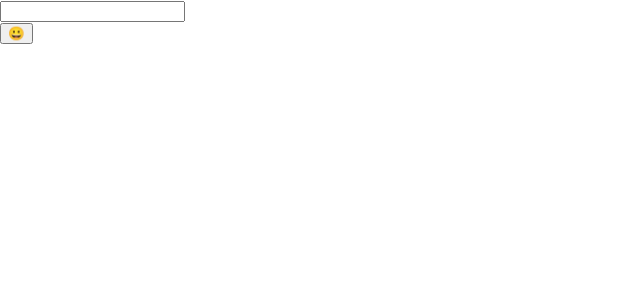
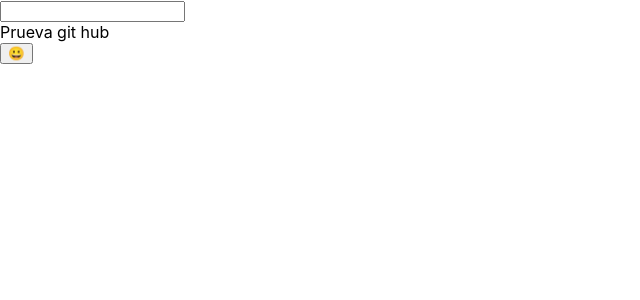
Before and after one commit to Supermacaco86/selectoremojis, a React (Create React App) app: page / in a window 1280 px wide. Shown: the top 300 px of the page, without its empty margins (0-640 px from the left). Built offline with nearby package versions, Linux system fonts and the light colour scheme.

Commit message:
prueba git hub

```diff
--- a/src/components/emojiPicker/emojiPicker.js
+++ b/src/components/emojiPicker/emojiPicker.js
@@ -39,6 +39,7 @@ export function EmojiPicker(props, inputRef){
     // }
 
     return <div>
+        <div>Prueva git hub</div>
         <button onClick={handleClickOpen}>😀</button>
         {isOpen? (
              <div>
```
